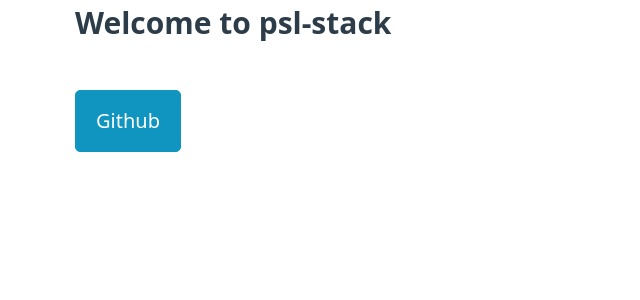
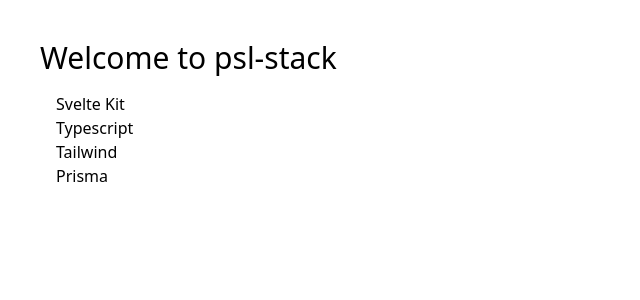
Before and after one commit to plopez062500/psltechsolutions, a SvelteKit app: page / in a window 1280 px wide. Shown: the top 300 px of the page, without its empty margins (0-640 px from the left). Built offline with nearby package versions, Linux system fonts and the light colour scheme.

Commit message:
changed picocss to talinwind

```diff
--- /dev/null
+++ b/postcss.config.cjs
@@ -0,0 +1,6 @@
+module.exports = {
+  plugins: {
+    tailwindcss: {},
+    autoprefixer: {},
+  },
+}
--- /dev/null
+++ b/src/app.css
@@ -0,0 +1,3 @@
+@tailwind base;
+@tailwind components;
+@tailwind utilities;
--- a/src/routes/+layout.svelte
+++ b/src/routes/+layout.svelte
@@ -1,5 +1,5 @@
 <script lang="ts">
-  import '@picocss/pico';
+	import '../app.css'
 </script>
 
-<slot></slot>
+<slot />
--- a/src/routes/+page.svelte
+++ b/src/routes/+page.svelte
@@ -1,5 +1,11 @@
 
-<div class="container">
-  <h3>Welcome to psl-stack</h3>
-  <a href="https://github.com/plopez062500/psl-stack" role="button">Github</a>
+
+<div class="p-10">
+  <h1 class="text-3xl">Welcome to psl-stack</h1>
+  <ul class="p-4">
+    <li>Svelte Kit</li>
+    <li>Typescript</li>
+    <li>Tailwind</li>
+    <li>Prisma</li>
+  </ul>
 </div>
--- /dev/null
+++ b/tailwind.config.cjs
@@ -0,0 +1,8 @@
+/** @type {import('tailwindcss').Config} */
+module.exports = {
+  content: ['./src/**/*.{html,js,svelte,ts}'],
+  theme: {
+    extend: {},
+  },
+  plugins: [],
+}
```
Also changed, not shown: package.json (+4 -4 lines), 1 other file (tests, documents, lock files or other folders).
